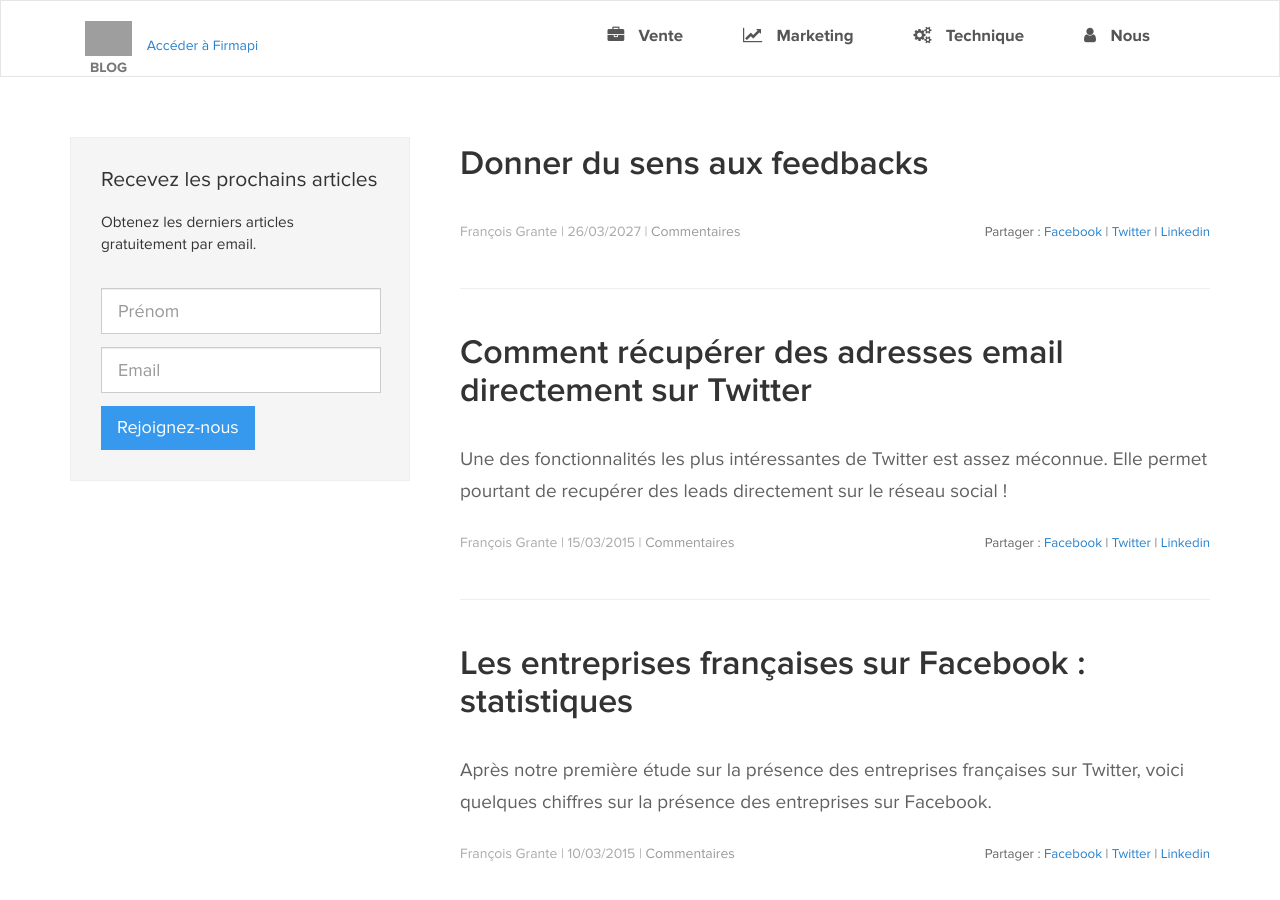
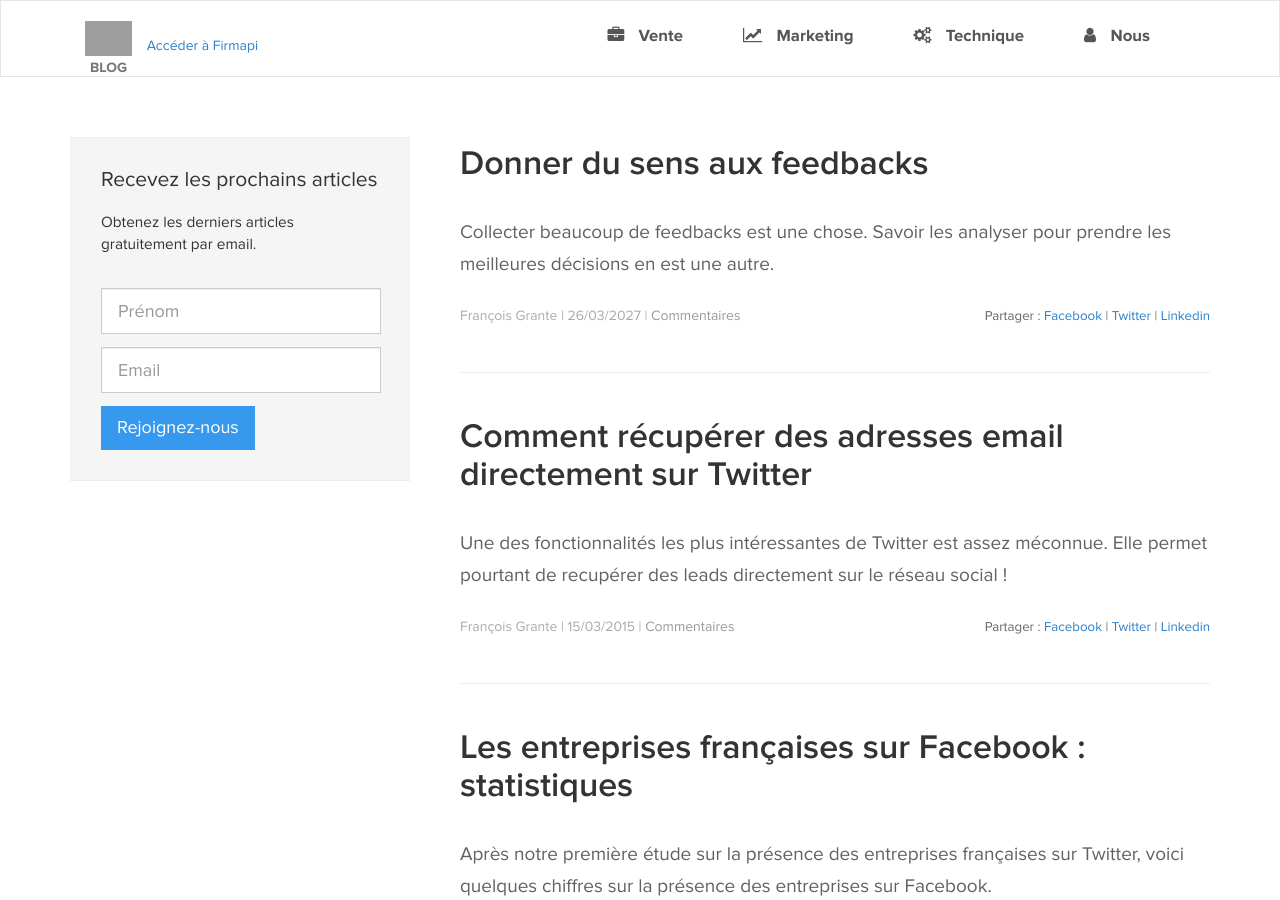
Before and after one commit to firmapi/blog, a Jekyll site: the page built from index.html, in a window 1280 px wide and 900 px high. Built offline with Jekyll 4.4.1, drawn with Linux system fonts in a browser that asks for light colours; nearby versions of some CDN libraries; a script that is not in the unit is left out; comment, search, counter and statistics services are not loaded; some of the changed lines change nothing that is shown; grey boxes are pictures that could not be loaded.

Commit message:
Corrections

```diff
--- a/_posts/27-03-26-analyser-les-feedbacks.markdown
+++ b/_posts/27-03-26-analyser-les-feedbacks.markdown
@@ -2,7 +2,7 @@
 layout: post
 title: "Donner du sens aux feedbacks"
 social_title: "Comment donner du sens aux feedbacks de vos utilisateurs"
-description: ""
+description: "Collecter beaucoup de feedbacks est une chose. Savoir les analyser pour prendre les meilleures décisions en est une autre."
 modified: 2015-03-27
 image: "https://d144bz4d6i1vob.cloudfront.net/blog/2015-03-27/zopim.png"
 tag: "marketing"
@@ -14,7 +14,7 @@
 gravatar: https://secure.gravatar.com/avatar/341f6604232b625000deda790d8d39cd?d=mm&s=30&r=G
 ---
 
-La recherche de feedbacks et la notion d'itération sont aujourd'hui profondément ancrées dans la culture des startups. Pourtant, prendre les bonnes décisions suite aux retours d'utilisateurs reste un véritable défi dont dépend directement la qualité du produit.
+La recherche de feedbacks et la notion d'itération sont aujourd'hui profondément ancrées dans la culture des startups. Pourtant, prendre les bonnes décisions suite aux retours d'utilisateurs reste un véritable défi dont dépend directement le succès du produit.
 
 Dans cet article je ne parlai donc pas des nombreuses façons de récolter du feedback mais de comment réussir à les traiter pour fixer des priorités sur le développement produit.
 
@@ -22,7 +22,7 @@
 
 ## Tous les feedbacks n'ont pas la même valeur
 
-Cela parait assez évident dit comme ça, mais parvenir à identifier les feedbacks les plus importants parmi les nombreux retours que vous avez peut être assez complexe.
+Cela paraît assez évident dit comme ça, mais parvenir à identifier les feedbacks les plus importants parmi les nombreux retours que vous avez peut être assez complexe.
 
 Voici quelques filtres que vous pouvez appliquer.
 
@@ -30,7 +30,7 @@
 
 Il est important de parvenir à en savoir plus sur ses les personnes qui vous font leur retour. Sont-ils dans votre cible ? Ont-ils une expertise particulière ?
 
-Par exemple, nous avons déjà eu des feedbacks de personnes utilisant <a href="https://firmapi.com">Firmapi</a> pour leur recherche d'emploi. Ces utilisateurs aimeraient obtenir les annonces d'emploi pour chaque entreprise. Mais comme cela ne correspond pas à notre cible, nous avons fixé une faible priorité sur ces feedbacks.
+Par exemple, nous avons déjà eu des feedbacks de personnes utilisant Firmapi pour leur recherche d'emploi. Ces utilisateurs aimeraient obtenir les annonces d'emploi pour chaque entreprise. Mais comme cela ne correspond pas à notre cible, nous avons fixé une faible priorité sur ces feedbacks.
 
 ### 2. Quelle utlisation de votre produit a-t-il déjà eu ?
 
@@ -76,15 +76,15 @@
 
 ## Centraliser vos feedbacks
 
-Pour prendre les meilleures décision, il est important d'avoir un peu de recul et une vision globale de vos feedbacks.
+Pour prendre les meilleures décisions, il est important d'avoir un peu de recul et une vision globale de vos feedbacks.
 
 Cela vous évitera de vous lancer dans des implémentations dont on vous a convaincu de l'intérêt, pour vous rendre compte un peu plus tard qu'elles sont peu utile à vos utilisateurs.
 
 Pour cela, tenez un tableau de bord où vous enregistrez chaque feedback avec :
 
 * Le contenu de la demande : traduisez le besoin par une description courte de la fonctionnalité qu'il faut développer pour répondre au besoin.
-* La classification de  l'utilisateur faisant le feedback : nouvel utilisateur, utilisateur régulier, utilisateur payant... etc. (à personnaliser en fonction de votre tunnel de conversion).
-* L'impact qu'aurait l'amélioration sur votre produit. Fixer-vous une echelle, de 1 à 10 par exemple.
+* La classification de l'utilisateur faisant le feedback : nouvel utilisateur, utilisateur régulier, utilisateur payant... etc. (à personnaliser en fonction de votre tunnel de conversion).
+* L'impact qu'aurait l'amélioration sur votre produit. Fixez-vous une echelle, de 1 à 10 par exemple.
 * La difficulté / l'importance des ressources à mobiliser pour déployer la fonctionnalité. Fixez également une échelle d'importance.
 * De quoi contacter l'auteur si vous avez besoin d'en savoir plus
 
```
